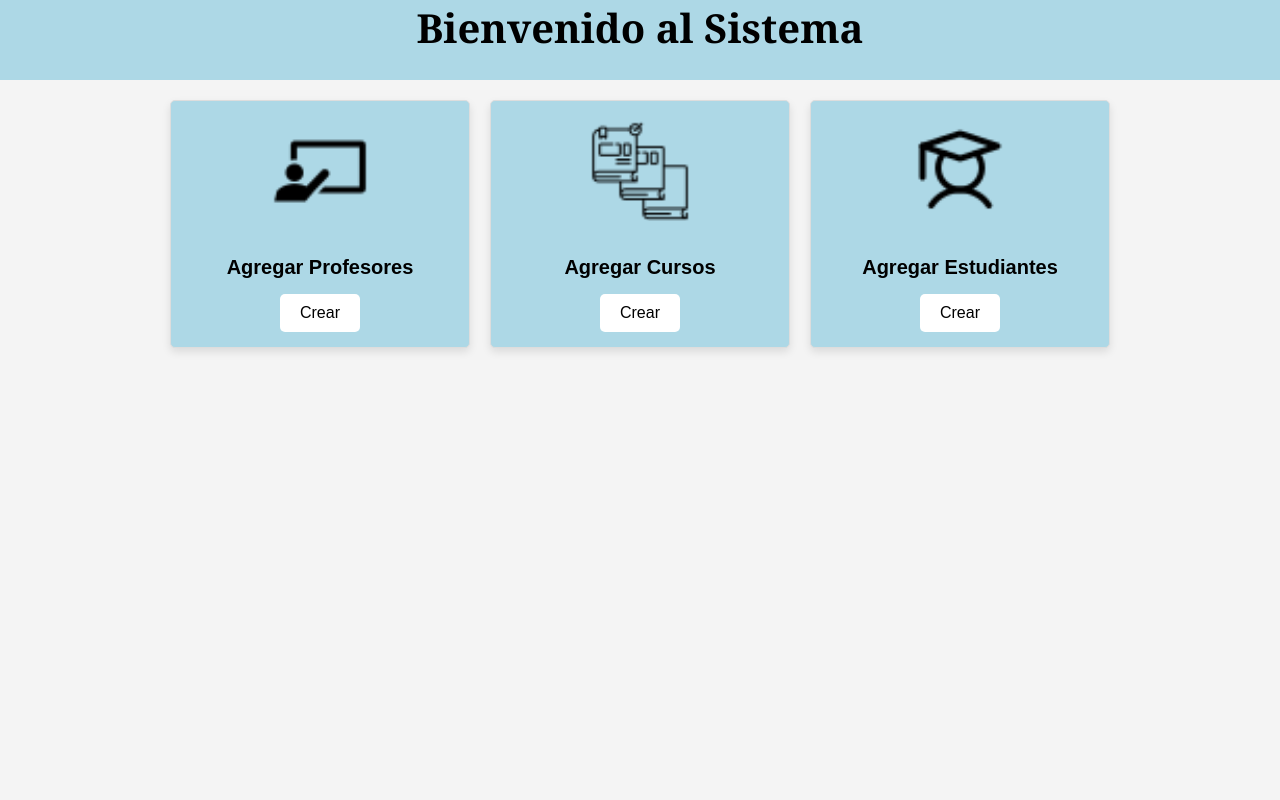
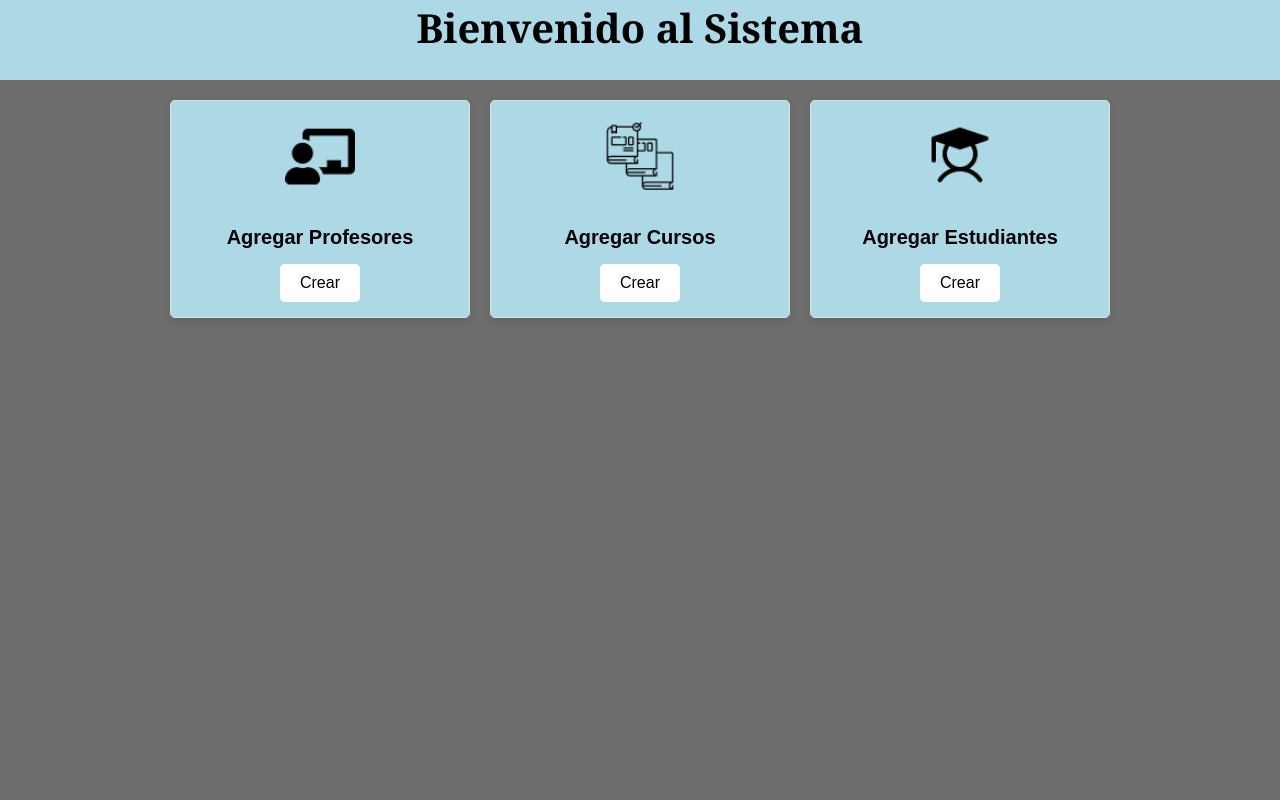
Before and after one commit to AlvaroD19G/Lab06, a PHP site: page /Admin.php in a window 1280 px wide. Run offline with PHP 8.4, Linux system fonts and the light colour scheme.

Commit message:
admin
cahnge

```diff
--- a/Admin.php
+++ b/Admin.php
@@ -1,34 +1,36 @@
 <!DOCTYPE html>
 <html lang="en">
+
 <head>
   <meta charset="UTF-8">
   <meta http-equiv="X-UA-Compatible" content="IE=edge">
   <meta name="viewport" content="width=device-width, initial-scale=1.0">
   <title>Pagina Principal</title>
-    <link rel="stylesheet" href="style/reset.css" >
-    <link rel="stylesheet" href="style/admin.css" >
+  <link rel="stylesheet" href="style/reset.css">
+  <link rel="stylesheet" href="style/admin.css">
 </head>
+
 <body>
   <div class="navbar">
     <h4>Bienvenido al Sistema</h4>
   </div>
   <div class="card-group">
     <div class="card">
-    <img src="img/3289566_assistant_educator_professor_showing_teacher_icon.png" class="card-img-top" alt="...">
+      <img style="width: 70px; height: 70px; " src="img/8541740_chalkboard_teacher_icon.png" class="card-img-top" alt="...">
       <div class="card-body">
         <h5 class="card-title">Agregar Profesores</h5>
         <button id="btnIr">Crear</button>
       </div>
     </div>
     <div class="card">
-    <img src="img/6599571_achievement_complete_completion_course_e-learning_icon.png" class="card-img-top" alt="...">
+      <img style="width: 70px; height: 70px; " src="img/6599571_achievement_complete_completion_course_e-learning_icon.png" class="card-img-top" alt="...">
       <div class="card-body">
         <h5 class="card-title">Agregar Cursos</h5>
         <button id="btnIr">Crear</button>
       </div>
     </div>
     <div class="card">
-    <img src=" img/9025980_student_icon.png" class="card-img-top" alt="...">
+      <img style="width: 70px; height: 70px; " src="img/9023992_student_fill_icon.png" class="card-img-top" alt="...">
       <div class="card-body">
         <h5 class="card-title">Agregar Estudiantes</h5>
         <button id="btnIr">Crear</button>
@@ -36,4 +38,5 @@
     </div>
   </div>
 </body>
+
 </html>
--- a/Style/admin.css
+++ b/Style/admin.css
@@ -6,12 +6,15 @@
   width: 100%;
   height: 80px;
 }
+
 body {
   margin: 0;
   padding: 0;
   font-family: Arial, sans-serif;
   background-color: #f4f4f4;
+  background-color: #6d6d6d;
 }
+
 .card-group {
   display: flex;
   flex-wrap: wrap;
@@ -19,8 +22,9 @@ body {
   gap: 20px;
   padding: 20px;
 }
+
 .card {
-  background-color:lightblue;
+  background-color: lightblue;
   border: 1px solid #ddd;
   border-radius: 5px;
   width: 300px;
@@ -28,9 +32,11 @@ body {
   transition: transform 0.3s;
   margin-bottom: 20px;
 }
+
 .card:hover {
   transform: scale(1.05);
 }
+
 .card-img-top {
   width: 100px;
   height: 100px;
@@ -38,14 +44,17 @@ body {
   margin: 20px auto;
   display: block;
 }
+
 .card-body {
   padding: 15px;
   text-align: center;
 }
+
 .card-title {
   font-size: 20px;
   margin-bottom: 15px;
 }
+
 button {
   background-color: #ffffff;
   border: none;
@@ -55,6 +64,7 @@ button {
   cursor: pointer;
   transition: background-color 0.3s;
 }
+
 button:hover {
   background-color: #0056b3;
 }
```
Also changed, not shown: img/3289566_assistant_educator_professor_showing_teacher_icon.png (deleted), img/6599571_achievement_complete_completion_course_e-learning_icon.png, img/8541740_chalkboard_teacher_icon.png (added), img/9023992_student_fill_icon.png (added), img/9025980_student_icon.png (deleted). Lines whose indentation alone changed are shown as unchanged.
